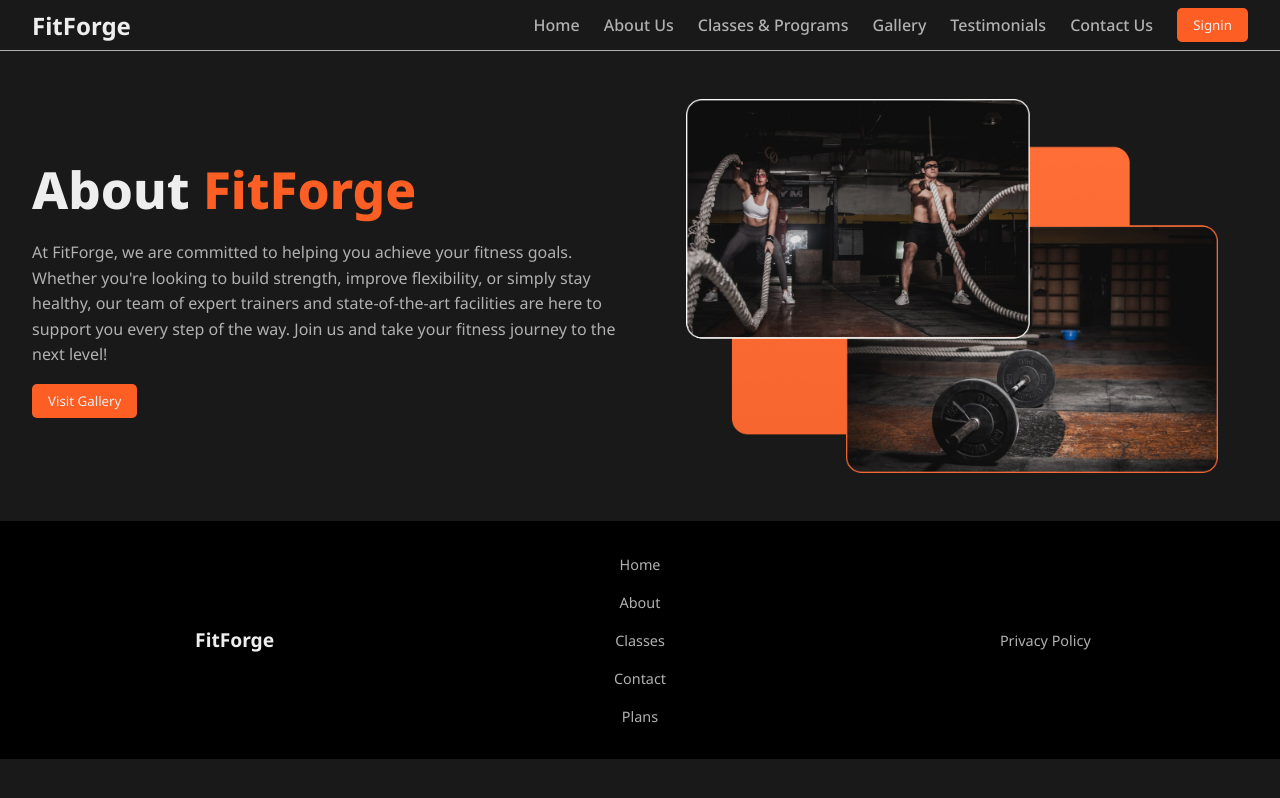
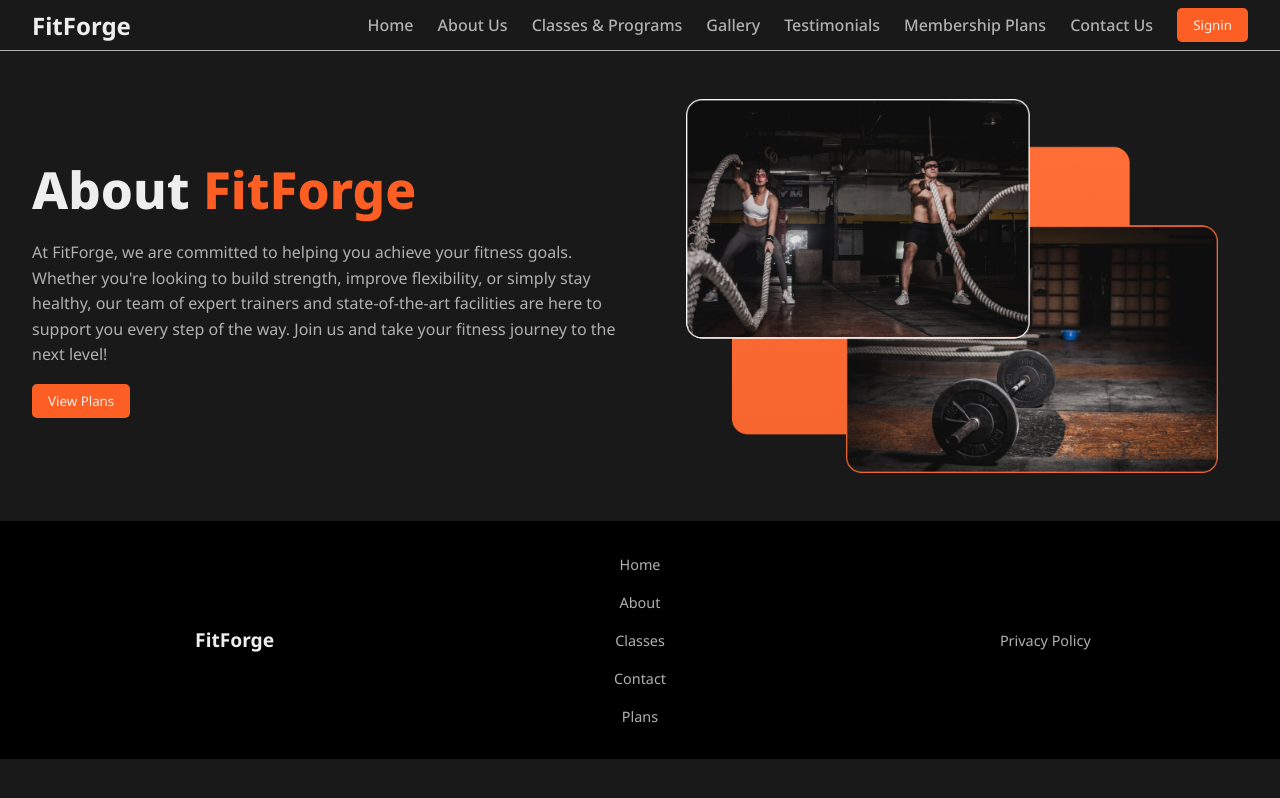
Before and after one commit to SaswatGit/Fitforge---gym-website-using-Next-js, a Next.js app: page /about in a window 1280 px wide. Built offline with nearby package versions, Linux system fonts and the light colour scheme; no server answers.

Commit message:
Fixed about page link and navbar membership link

```diff
--- a/src/app/about/page.js
+++ b/src/app/about/page.js
@@ -4,6 +4,7 @@ import fontstyles from '../css/fonts.module.css'
 import Image from 'next/image'
 import Button from '../components/button'
 import AboutImage from '../../../public/about-img.png'
+import Link from 'next/link'
 
 const About = () => {
   return (
@@ -13,7 +14,9 @@ const About = () => {
         <p className={styles.paragraph}>
           At FitForge, we are committed to helping you achieve your fitness goals. Whether you&apos;re looking to build strength, improve flexibility, or simply stay healthy, our team of expert trainers and state-of-the-art facilities are here to support you every step of the way. Join us and take your fitness journey to the next level!
         </p>
-        <Button text="Visit Gallery" />
+        <Link href='/memberships'>
+          <Button text="View Plans" />
+        </Link>
       </div>
       <div className={styles.imageContainer}>
         <Image
--- a/src/app/components/navbar.js
+++ b/src/app/components/navbar.js
@@ -94,7 +94,7 @@ const Navbar = () => {
         }
 
 
-        {userId && <li>
+        {!adminId && <li>
           <Link href="/memberships">Membership Plans</Link>
         </li>}
         {
```
